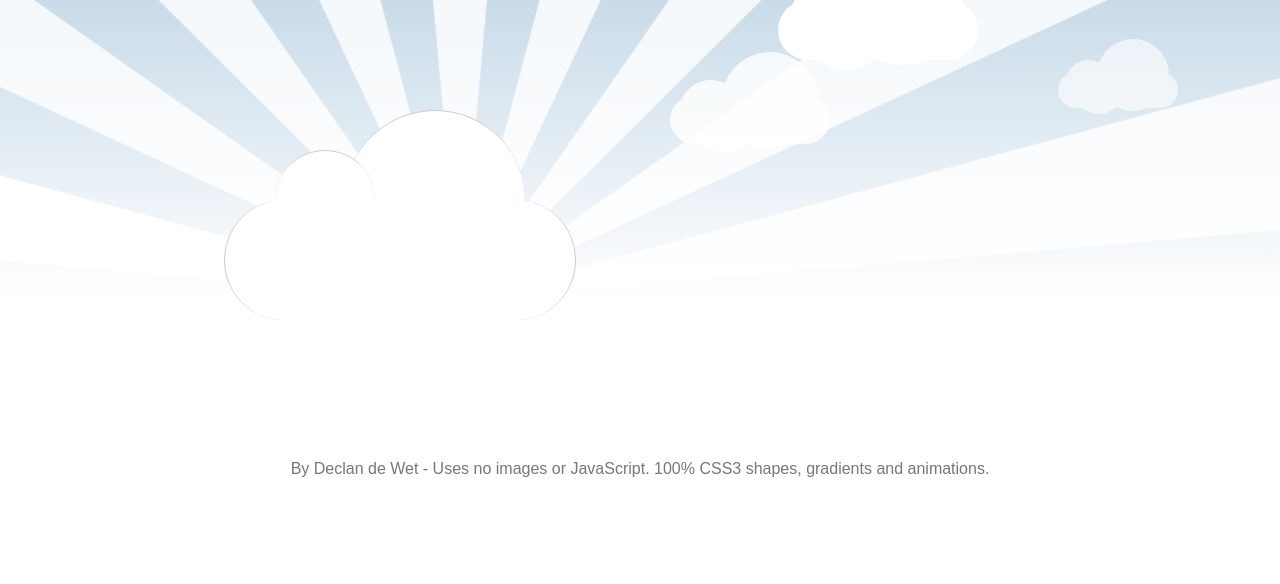
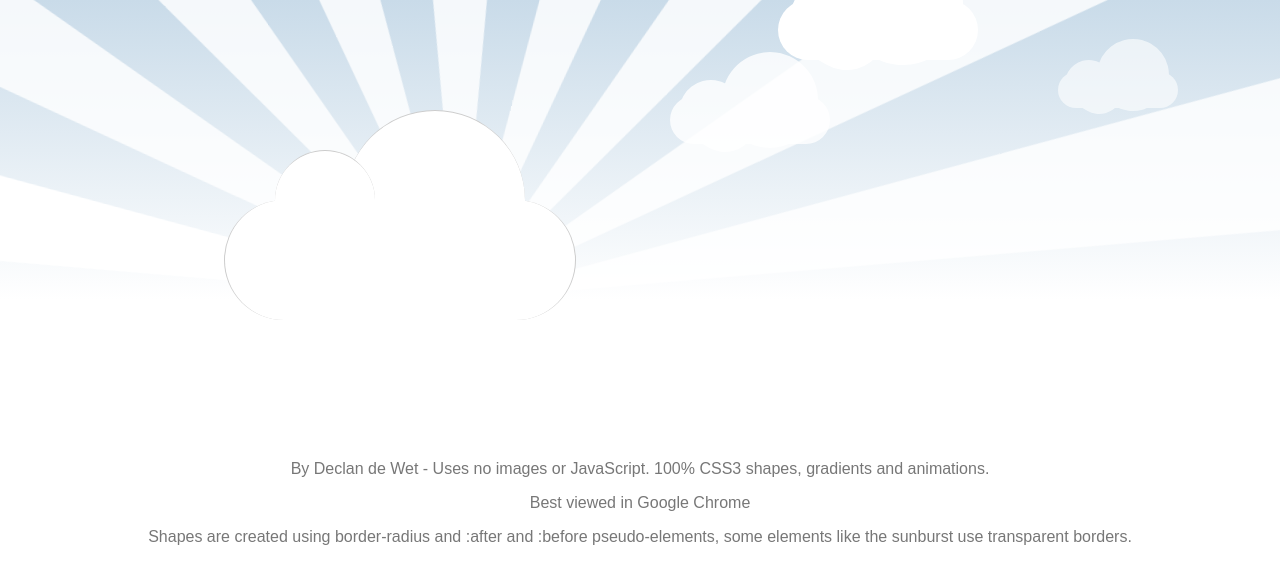
Before and after one commit to zspecza/shrnknce, a plain HTML site: page index.html in a window 1280 px wide. Drawn offline with Linux system fonts and the light colour scheme.

Commit message:
Update gh-pages

```diff
--- a/index.html
+++ b/index.html
@@ -255,6 +255,9 @@
 		</div>
 		<div id="cloud"></div>
 		<p align="center" style="font-family: Arial; color: #777">By Declan de Wet - Uses no images or JavaScript. 100% CSS3 shapes, gradients and animations.</p>
+		<p align="center" style="font-family: Arial; color: #777">Best viewed in Google Chrome</p>
+		<p align="center" style="font-family: Arial; color: #777">Shapes are created using border-radius and :after and :before pseudo-elements, some elements like the sunburst use transparent borders.</p>
+
 	</body>
 
 </html>
```
